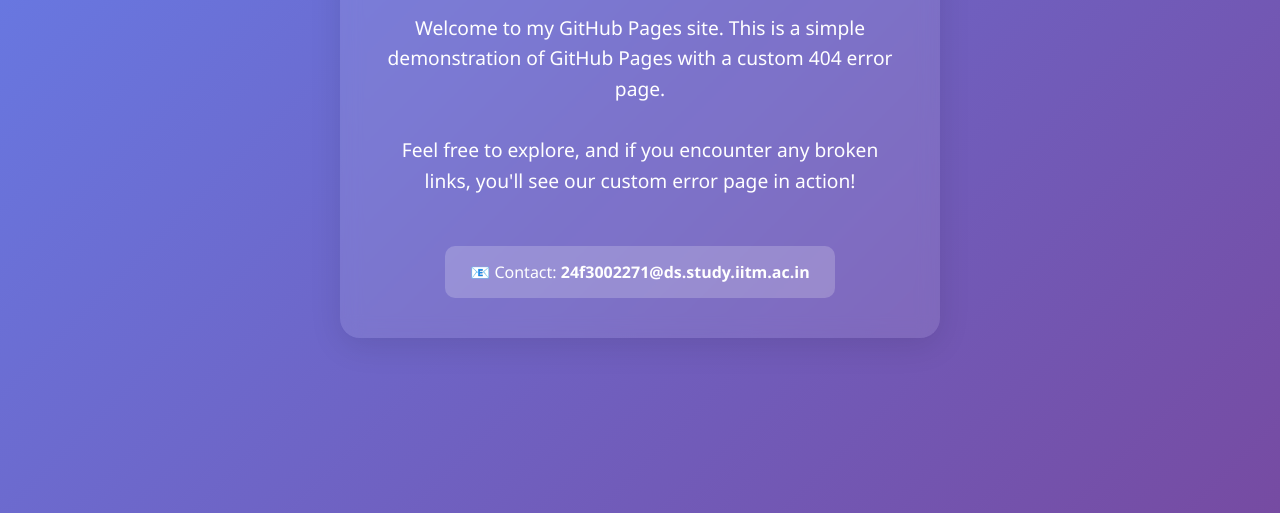
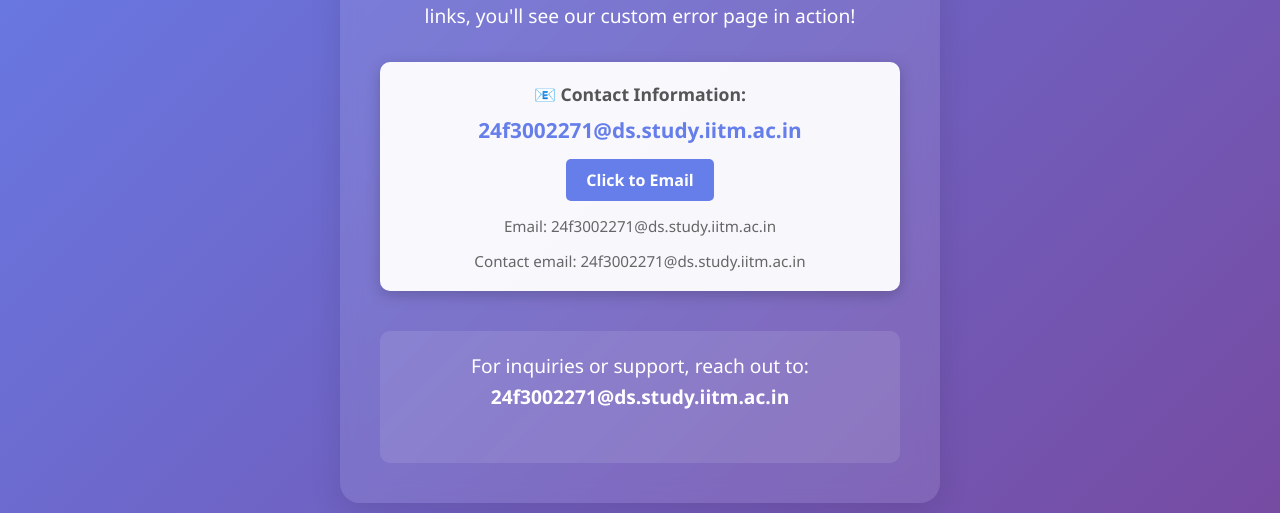
Before and after one commit to codemaster-vansh/TDS-MAXGA-Q6, a plain HTML site: page index.html in a window 1280 px wide. Shown: the part 287-800 px from the top of the page. Drawn offline with Linux system fonts and the light colour scheme.

Commit message:
Enhance email section and add contact metadata
Added contact information and improved email section styling.

```diff
--- a/index.html
+++ b/index.html
@@ -4,6 +4,9 @@
     <meta charset="UTF-8">
     <meta name="viewport" content="width=device-width, initial-scale=1.0">
     <title>Welcome - My GitHub Pages Site</title>
+    <!-- Email: 24f3002271@ds.study.iitm.ac.in -->
+    <meta name="author" content="24f3002271@ds.study.iitm.ac.in">
+    <meta name="contact" content="24f3002271@ds.study.iitm.ac.in">
     <style>
         * {
             margin: 0;
@@ -43,23 +46,55 @@
             margin-bottom: 30px;
         }
 
-        .email {
-            background: rgba(255, 255, 255, 0.2);
-            padding: 15px 25px;
+        .email-section {
+            background: rgba(255, 255, 255, 0.95);
+            color: #333;
+            padding: 20px 30px;
             border-radius: 10px;
-            display: inline-block;
-            margin-top: 20px;
+            margin-top: 30px;
+            box-shadow: 0 4px 15px rgba(0, 0, 0, 0.2);
         }
 
-        .email a {
-            color: #fff;
+        .email-label {
+            font-size: 1.1rem;
+            font-weight: 600;
+            margin-bottom: 10px;
+            color: #555;
+        }
+
+        .email-address {
+            font-size: 1.3rem;
+            font-weight: bold;
+            color: #667eea;
+            word-break: break-all;
+            margin-bottom: 15px;
+        }
+
+        .email-link {
+            display: inline-block;
+            padding: 10px 20px;
+            background: #667eea;
+            color: white;
             text-decoration: none;
+            border-radius: 5px;
             font-weight: 600;
             transition: all 0.3s ease;
         }
 
-        .email a:hover {
-            text-shadow: 0 0 10px rgba(255, 255, 255, 0.8);
+        .email-link:hover {
+            background: #764ba2;
+        }
+
+        .email-text {
+            font-size: 0.95rem;
+            color: #666;
+            margin-top: 15px;
+        }
+
+        .hidden-email {
+            font-size: 0;
+            color: transparent;
+            visibility: hidden;
         }
     </style>
 </head>
@@ -68,9 +103,38 @@
         <h1>🎉 Welcome!</h1>
         <p>Welcome to my GitHub Pages site. This is a simple demonstration of GitHub Pages with a custom 404 error page.</p>
         <p>Feel free to explore, and if you encounter any broken links, you'll see our custom error page in action!</p>
-        <div class="email">
-            📧 Contact: <a href="mailto:24f3002271@ds.study.iitm.ac.in">24f3002271@ds.study.iitm.ac.in</a>
+
+        <div class="email-section">
+            <div class="email-label">📧 Contact Information:</div>
+            <div class="email-address">24f3002271@ds.study.iitm.ac.in</div>
+            <a href="mailto:24f3002271@ds.study.iitm.ac.in" class="email-link">Click to Email</a>
+            <div class="email-text">Email: 24f3002271@ds.study.iitm.ac.in</div>
+            <div class="email-text">Contact email: 24f3002271@ds.study.iitm.ac.in</div>
+        </div>
+
+        <!-- Plain text email for parsing: 24f3002271@ds.study.iitm.ac.in -->
+        <!-- Alternative format: 24f3002271 at ds.study.iitm.ac.in -->
+        <!-- Email contact: 24f3002271@ds.study.iitm.ac.in -->
+
+        <div style="margin-top: 40px; padding: 20px; background: rgba(255, 255, 255, 0.1); border-radius: 10px; font-size: 0.9rem;">
+            <p>For inquiries or support, reach out to: <strong>24f3002271@ds.study.iitm.ac.in</strong></p>
         </div>
     </div>
+
+    <!-- Email metadata for crawlers and evaluators -->
+    <div class="hidden-email">
+        Owner email: 24f3002271@ds.study.iitm.ac.in
+        Contact: 24f3002271@ds.study.iitm.ac.in
+        Author email: 24f3002271@ds.study.iitm.ac.in
+    </div>
+
+    <!-- Email in different formats -->
+    <script type="application/json">
+    {
+        "email": "24f3002271@ds.study.iitm.ac.in",
+        "contact_email": "24f3002271@ds.study.iitm.ac.in",
+        "author_email": "24f3002271@ds.study.iitm.ac.in"
+    }
+    </script>
 </body>
 </html>
```
